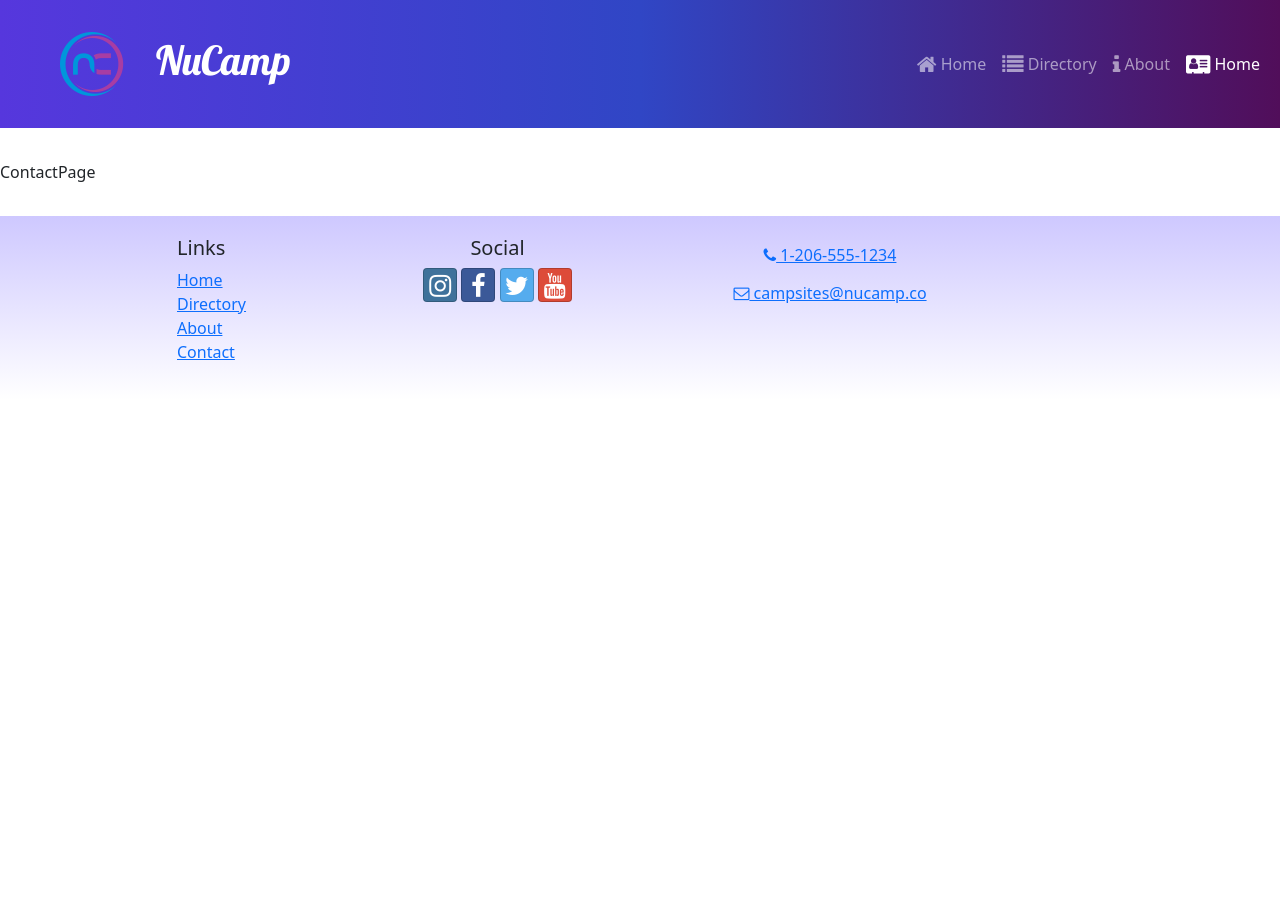
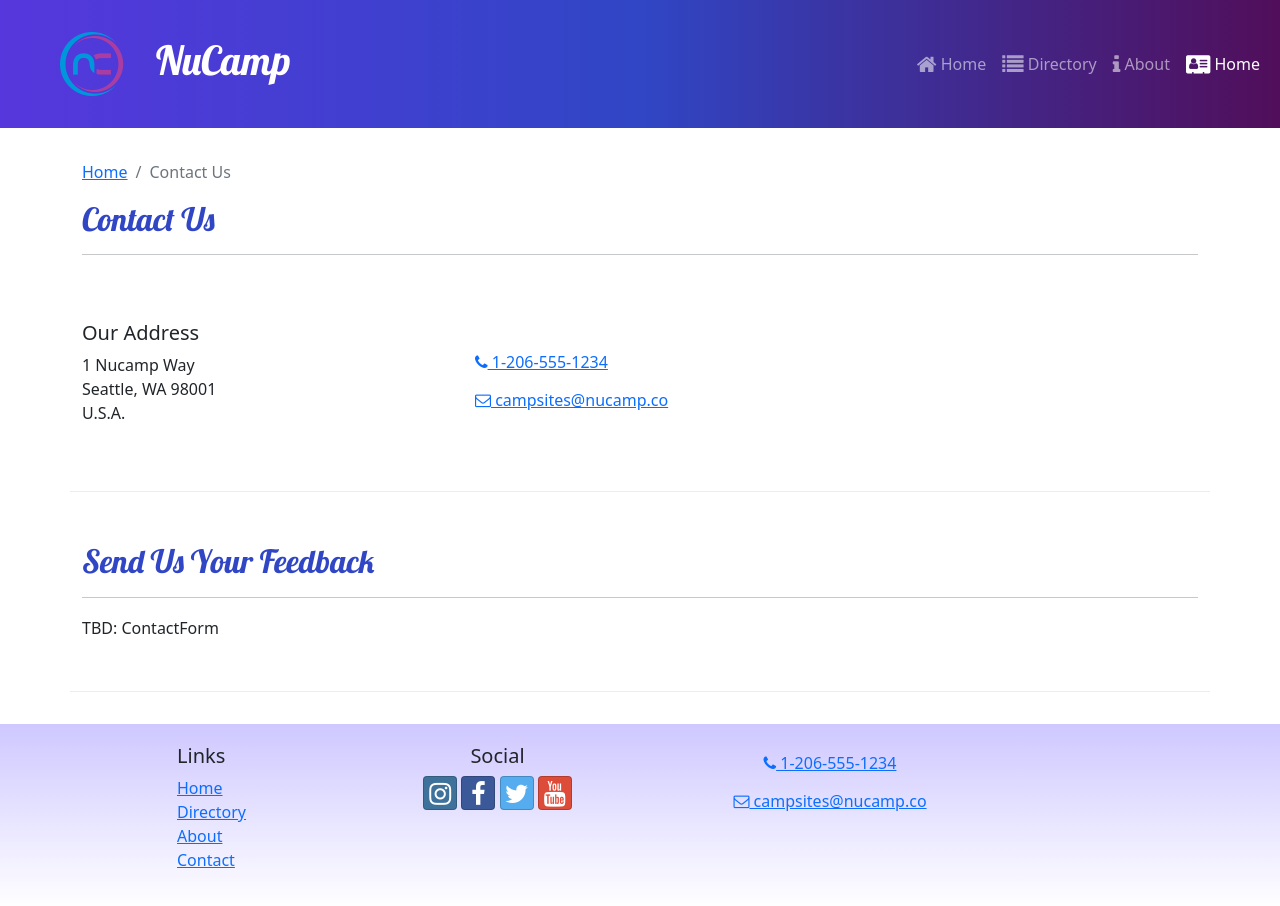
Before and after one commit to mats000111/react-campsite, a React (Create React App) app: page /contact in a window 1280 px wide. Before the commit the page ends 800 px from the top, so only its background shows below. Built offline with nearby package versions, Linux system fonts and the light colour scheme.

Commit message:
ContactPage

```diff
--- a/src/pages/ContactPage.js
+++ b/src/pages/ContactPage.js
@@ -1,5 +1,50 @@
+import { Col, Container, Row } from "reactstrap";
+import SubHeader from "../components/SubHeader"
+
 const ContactPage = () => {
-    return <div>ContactPage</div>;
+    return (
+        <Container>
+            <SubHeader current="Contact Us" />
+            <Row className='row-content align-items-center'>
+                <Col sm="4">
+                    <h5>Our Address</h5>
+                    <address>
+                        1 Nucamp Way
+                        <br />
+                        Seattle, WA 98001
+                        <br />
+                        U.S.A.
+                    </address>
+                </Col>
+                <Col>
+                    <a
+                        role='button'
+                        className='btn btn-link'
+                        href='tel:+12065551234'
+                    >
+                        <i className='fa fa-phone' /> 1-206-555-1234
+                    </a>
+                    <br />
+                    <a
+                        role='button'
+                        className='btn btn-link'
+                        href='mailto:fakeemail@fakeemail.co'
+                    >
+                        <i className='fa fa-envelope-o' /> campsites@nucamp.co
+                    </a>
+                </Col>
+            </Row>
+            <Row className='row-content'>
+                <Col xs="12">
+                    <h2>Send Us Your Feedback</h2>
+                    <hr />
+                </Col>
+                <Col md="10">
+                    TBD: ContactForm
+                </Col>
+            </Row>
+        </Container>
+    );
 };
 
 export default ContactPage;
```
